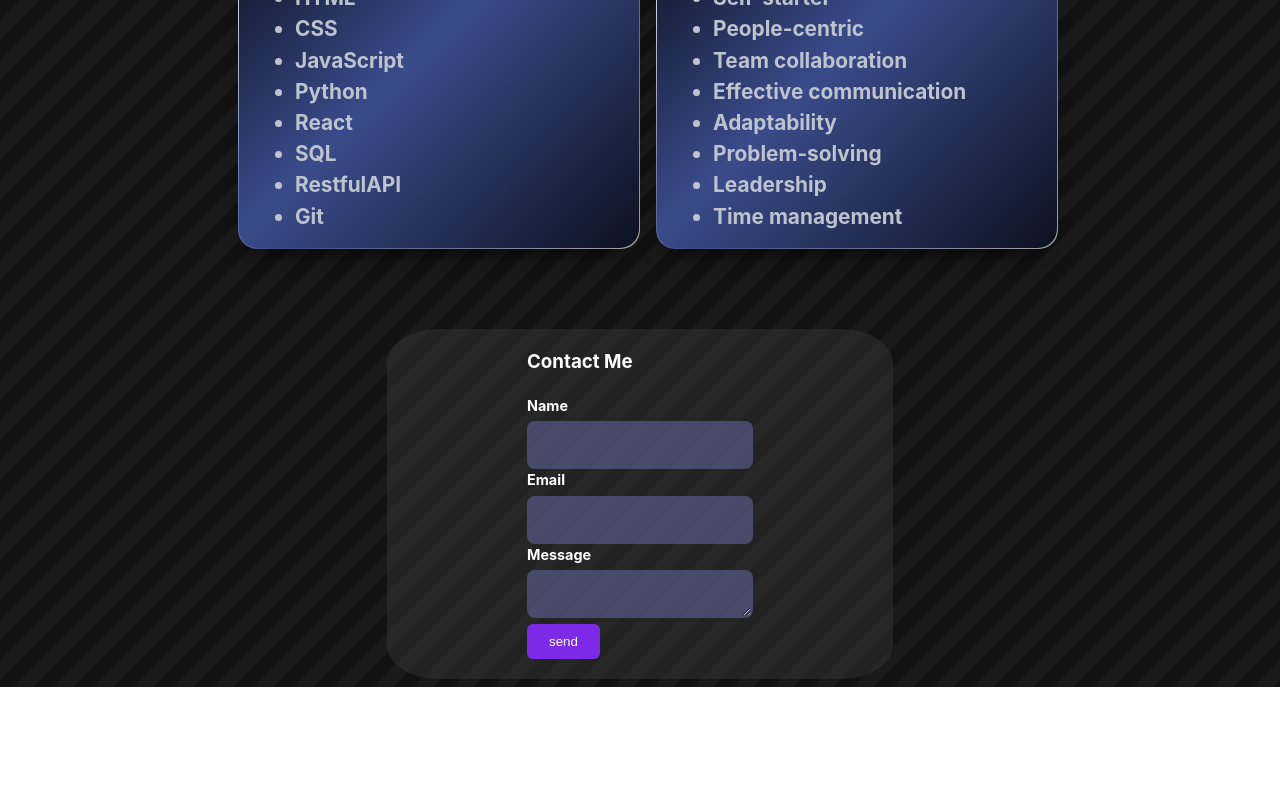
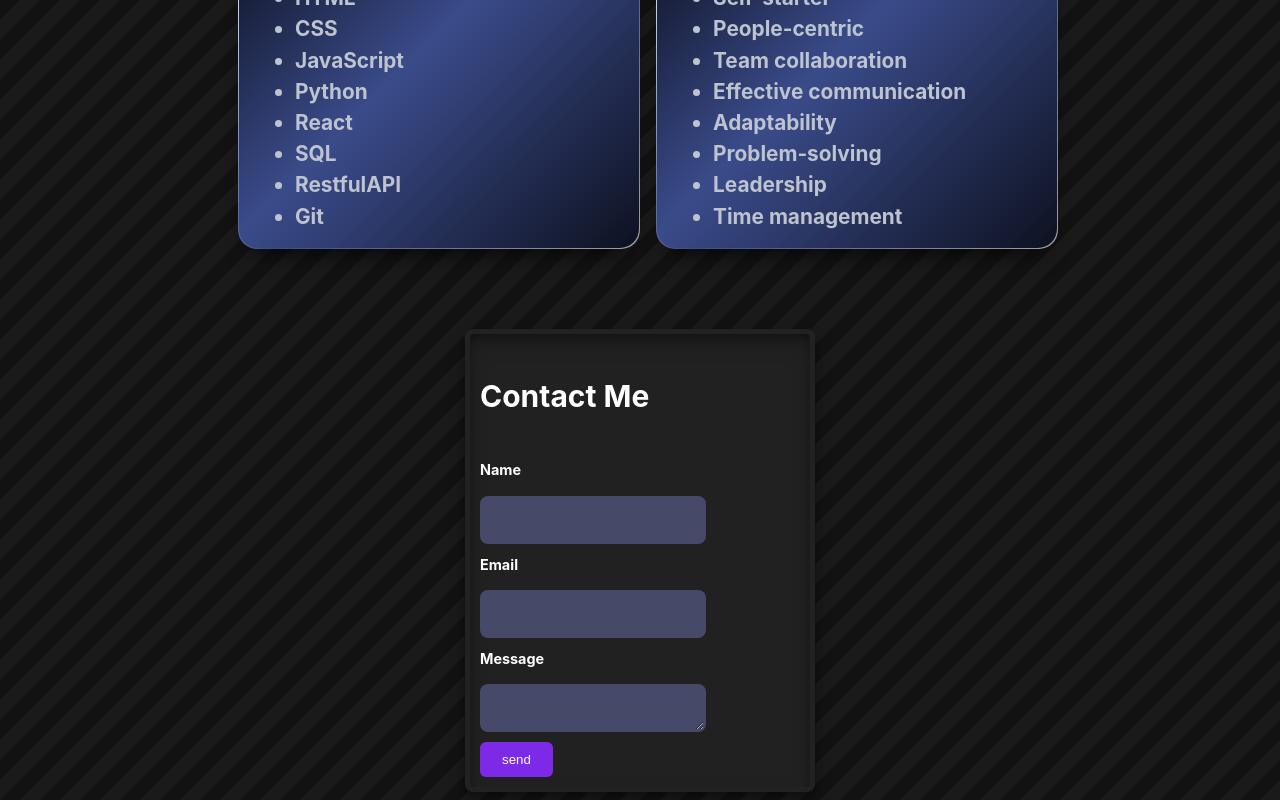
Before and after one commit to LeCurry24/MyPortfolio, a React (Vite) app: page /about in a window 1280 px wide. Shown: the part 1074-1874 px from the top of the page. Before the commit the page ends 1761 px from the top, so only its background shows below. Built offline with nearby package versions, Linux system fonts and the light colour scheme.

Commit message:
adding hot-taost to contact me

```diff
--- a/package.json
+++ b/package.json
@@ -19,6 +19,7 @@
     "framer-motion": "^11.3.19",
     "react": "^18.3.1",
     "react-dom": "^18.3.1",
+    "react-hot-toast": "^2.4.1",
     "react-router-dom": "^6.24.1",
     "tailwind-merge": "^2.4.0"
   },
--- a/src/Components/ContactMe.jsx
+++ b/src/Components/ContactMe.jsx
@@ -1,6 +1,7 @@
 import React, { useRef } from "react";
 import emailjs from "@emailjs/browser";
 import styles from "./ContactMe.module.css";
+import { Toaster, toast} from "react-hot-toast";
 
 const ContactMe = () => {
   const form = useRef();
@@ -14,9 +15,11 @@ const ContactMe = () => {
       })
       .then(
         () => {
+          toast.success("Successfully toasted!");
           console.log("SUCCESS!");
         },
         (error) => {
+          toast.error("This didn't work.")
           console.log("FAILED...", error.text);
         }
       );
@@ -25,7 +28,7 @@ const ContactMe = () => {
   return (
     <form ref={form} onSubmit={sendEmail} className={styles.form}>
       <div className={styles.contactCard}>
-        <h3>Contact Me</h3>
+        <h3 className={styles.text}>Contact Me</h3>
         <label className={styles.label}>Name</label>
         <input type="text" name="user_name" className={styles.input} />
         <label className={styles.label}>Email</label>
@@ -33,9 +36,10 @@ const ContactMe = () => {
         <label className={styles.label}>Message</label>
         <textarea name="message" className={styles.input} />
         <div>
-        <button type="submit" value="Send" className={styles.button}>
-          send
-        </button>
+          <Toaster position="top-center" reverseOrder={false} />
+          <button type="submit" value="Send" className={styles.button}>
+            send
+          </button>
         </div>
       </div>
     </form>
--- a/src/Components/ContactMe.module.css
+++ b/src/Components/ContactMe.module.css
@@ -1,18 +1,48 @@
+/* From Uiverse.io by akshat-patel28 */
+.contactCard {
+  position: relative;
+  width: 350px;
+  box-sizing: border-box;
+  background-color: #212121;
+  border: 5px solid #222;
+  border-radius: 8px;
+  display: flex;
+  flex-direction: column;
+  justify-content: center;
+  gap: 10px;
+  padding: 10px;
+  box-shadow: rgba(0, 0, 0, 0.19) 0px 10px 20px,
+          rgba(0, 0, 0, 0.23) 0px 6px 6px,
+          inset rgba(0, 0, 0, 0.19) 0px 10px 20px,
+          inset rgba(0, 0, 0, 0.23) 0px 6px 6px;
+  transition: all ease-in-out 0.3s;
+  overflow: hidden;
+}
+
+.contactCard:hover {
+  box-shadow: rgba(193, 44, 223, 0.19) 0px 10px 20px,
+          rgba(193, 44, 223, 0.23) 0px 6px 6px,
+          inset rgba(0, 0, 0, 0.19) 0px 10px 20px,
+          inset rgba(0, 0, 0, 0.23) 0px 6px 6px;
+  border: 5px solid #b671d6;
+}
 
 
+@keyframes textanimate {
+  0% {
+    right: 20px;
+  }
+
+  100% {
+    right: 10px;
+  }
+}
 
 
-.form {
-  background-color: rgba(58, 57, 57, 0.42);
-  border-radius: 10%;
-  width: 40%;
-  height: 350px;
-  display: flex;
-  flex-direction: column;
-  align-items: center;
+.text{
+  font-size: 30px;
+}
 
-
-}
 
 /* inputs */
 .input {
```
Also changed, not shown: 1 other file (tests, documents, lock files or other folders).
